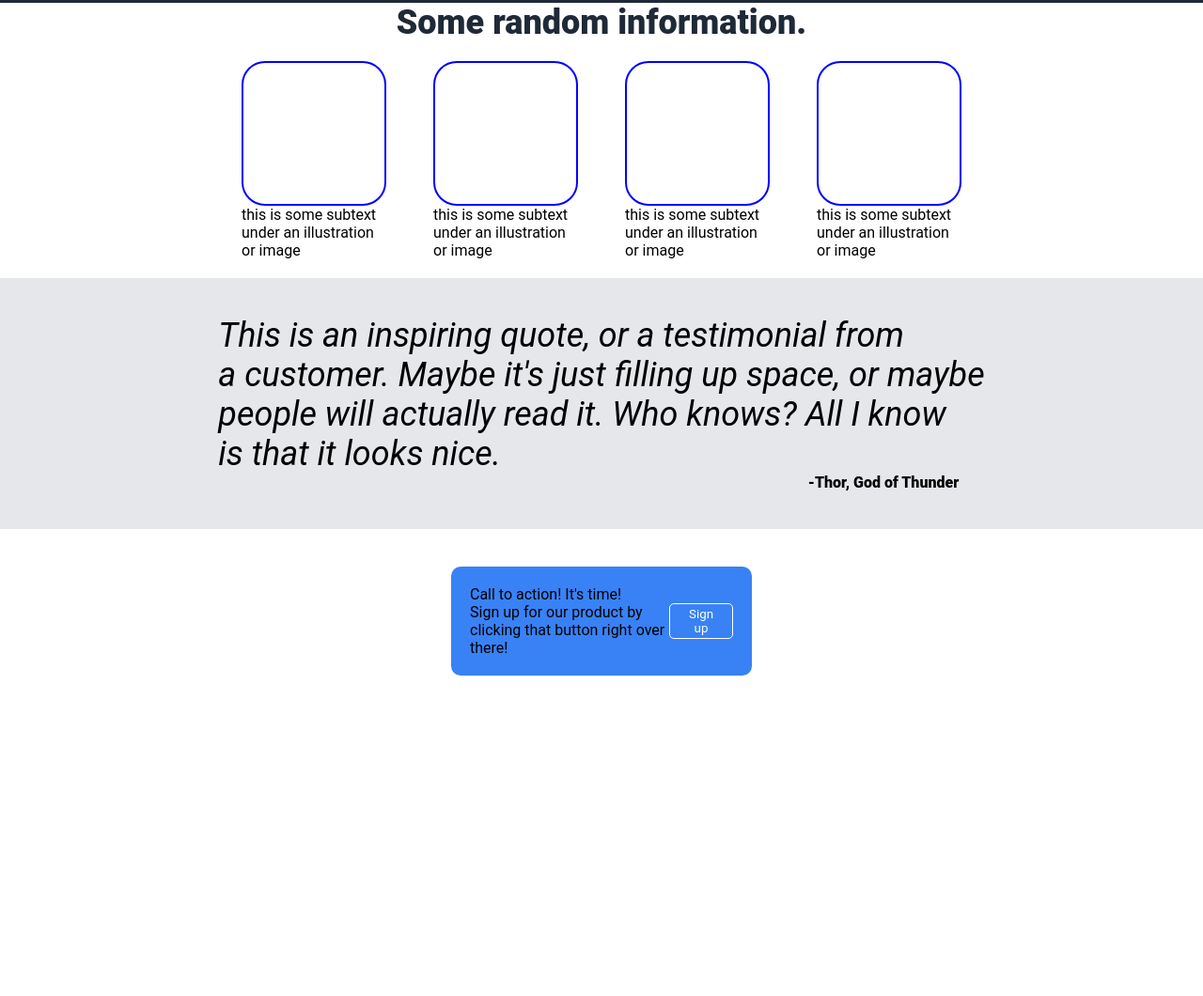
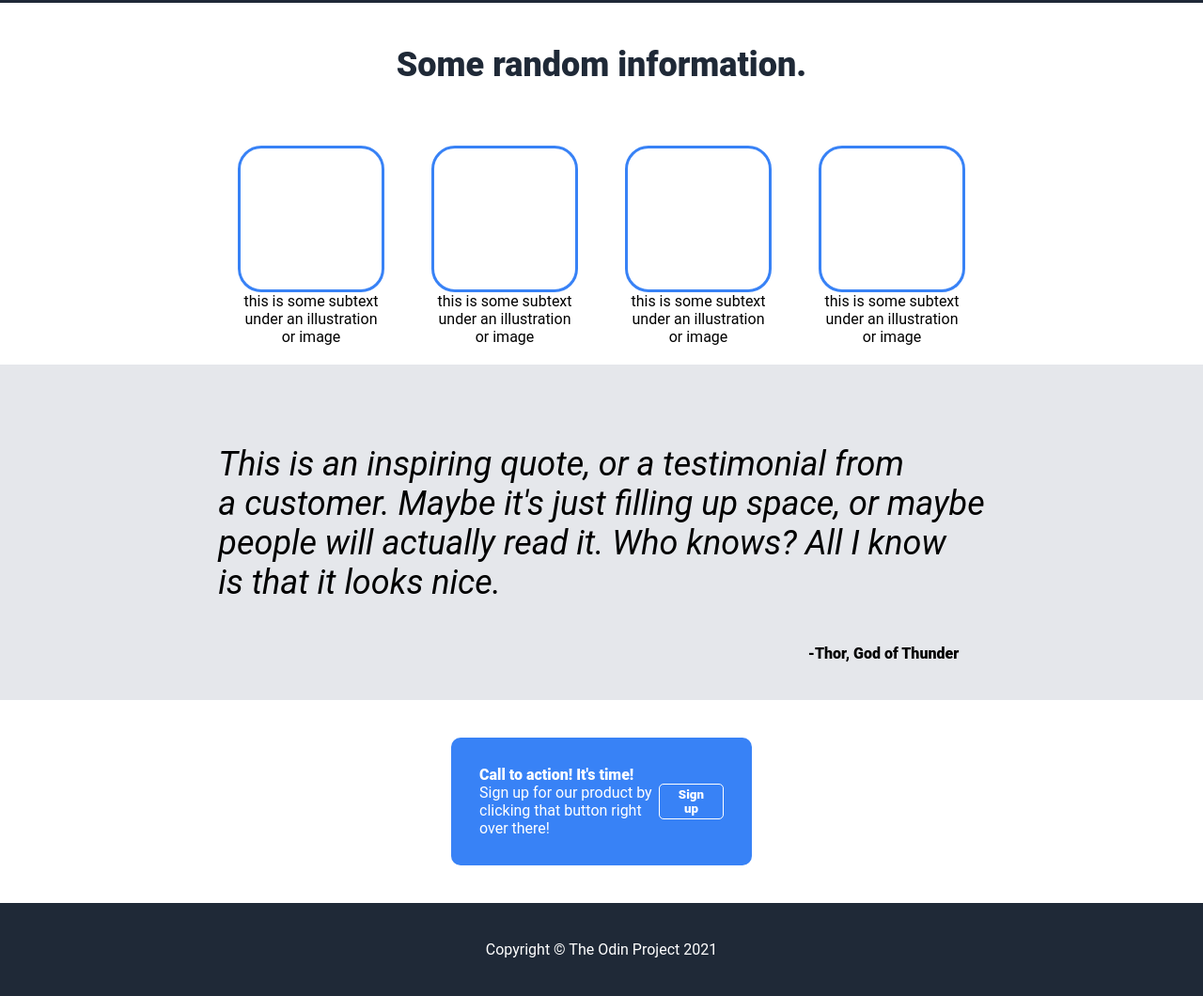
Before and after one commit to TR33-H/landing-page, a plain HTML site: page index.html in a window 1280 px wide. Shown: the part 568-1628 px from the top of the page at 94% size. Before the commit the page ends 1327 px from the top, so only its background shows below. Drawn offline with Linux system fonts and the light colour scheme; a web font is replaced by a local one.

Commit message:
Finished it up

```diff
--- a/index.html
+++ b/index.html
@@ -88,5 +88,8 @@
                 <button class = "signUpCall"> Sign up</button>
             </div>
         </div>
+        <div class="footer">
+            <p>Copyright &#169 The Odin Project 2021</p>
+        </div>
     </body>
 </html>
--- a/styles.css
+++ b/styles.css
@@ -78,6 +78,7 @@
 }
 
 .someRandomInformation{
+    margin:45px;
     text-align:center;
     font-size:36px;
     color: #1F2937;
@@ -94,13 +95,16 @@
 .subtext{
     display:flex;
     flex-direction: column;
+    text-align:center;
 }
 .subimage{
-    border: 2px solid blue;
+    border: 3px solid #3882f6;
     border-radius:25px;
     padding:75px;
 }
 .quote{
+
+    padding-top:100px;
     display:flex;
     flex-direction:column;
     justify-content:center;
@@ -109,8 +113,10 @@
     padding:40px;
 }
 .quoteText{
+
     font-size:36px;
     font-style: italic;
+    padding:45px;
 }
 .quoteArtist{
     font-weight:900;
@@ -127,7 +133,7 @@
     justify-content:space-around;
     align-items:center;
     background-color: #3882f6;
-    padding:20px;
+    padding:30px;
     border-radius:10px;
 }
 .signUpCall{
@@ -136,4 +142,19 @@
     border-radius:5px;
     background-color:#3882f6;
     color:white;
+    font-weight:900;
 }
+.boldCall{
+    font-weight:900;
+    color:white;
+}
+.smallCall{
+    color:white;
+}
+.footer{
+    display:flex;
+    justify-content: center;
+    background-color: #1f2937;
+    padding:40px;
+    color:white;
+}
```
